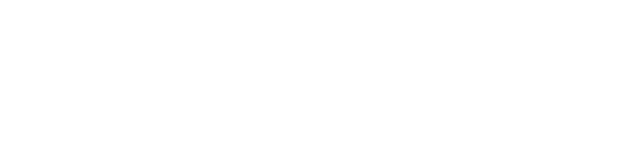
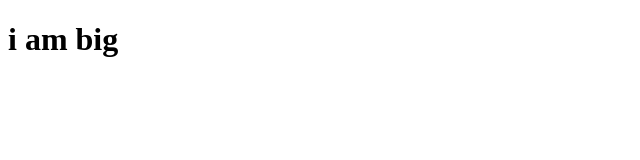
Before and after one commit to akshay-bale/learning-git, a plain HTML site: page index.html in a window 1280 px wide. Shown: the whole page, without its empty margins (0-640 px from the left). Drawn offline with Linux system fonts and the light colour scheme.

Commit message:
seconf change in html file

```diff
--- a/index.html
+++ b/index.html
@@ -6,6 +6,6 @@
     <title>Document</title>
 </head>
 <body>
-
+    <h1>i am big</h1>
 </body>
 </html>
```
